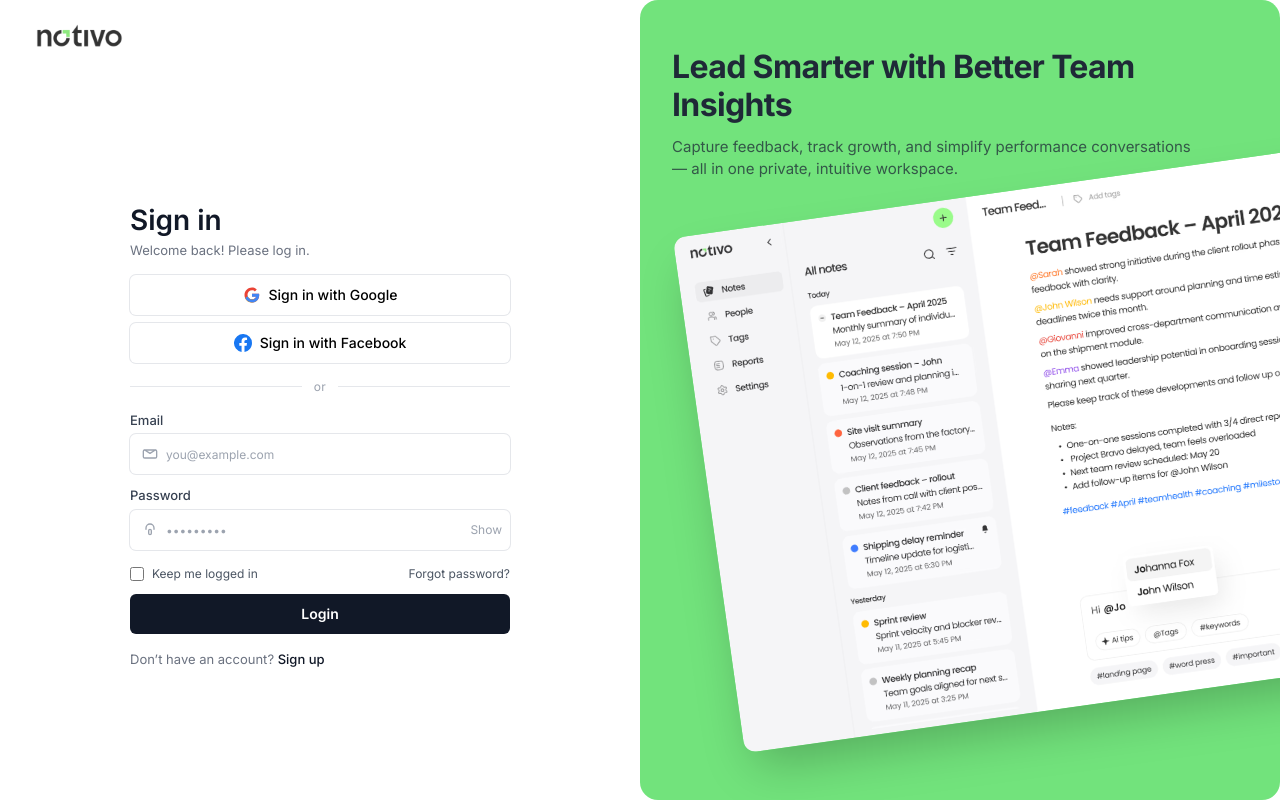
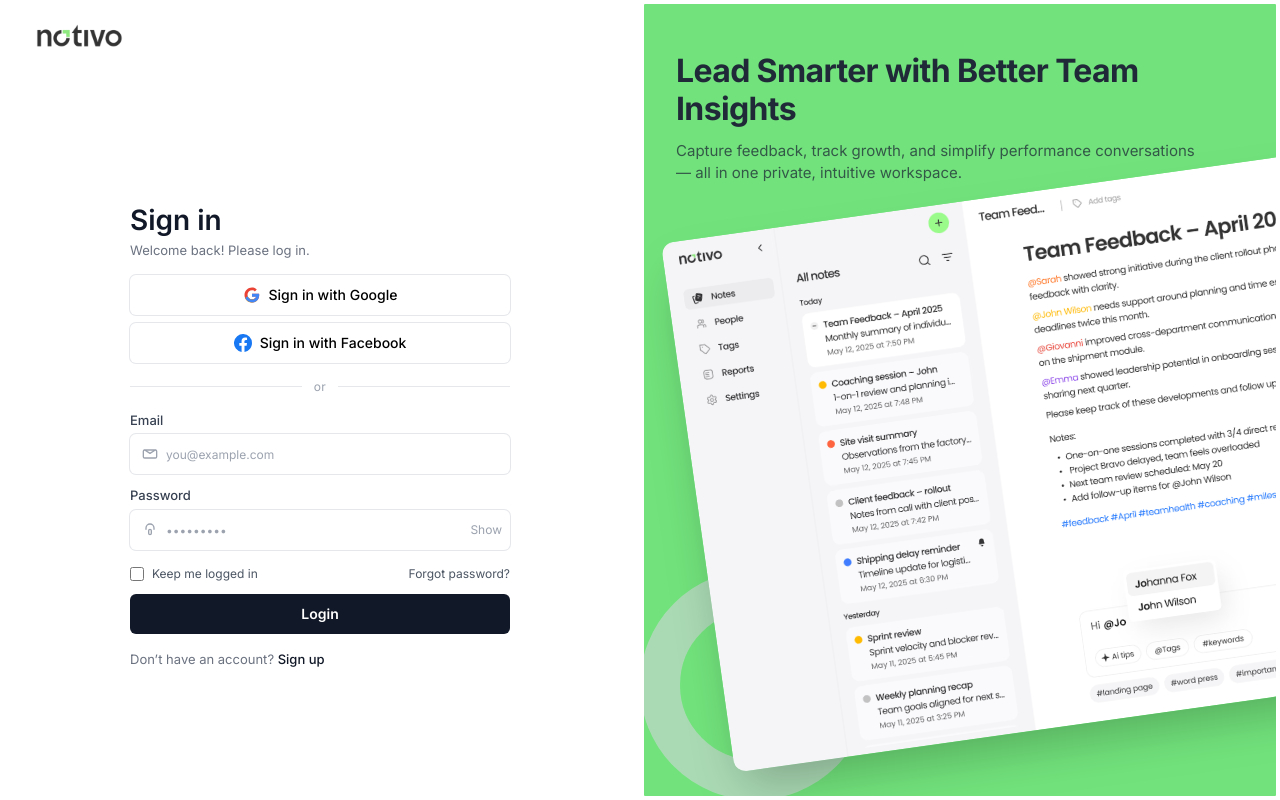
Before and after one commit to kashaffshoukat/notivo-auth, a React (Vite) app: page /login in a window 1280 px wide. Built offline with nearby package versions, Linux system fonts and the light colour scheme.

Commit message:
Update SigninPage.tsx

```diff
--- a/src/components/SigninPage.tsx
+++ b/src/components/SigninPage.tsx
@@ -4,19 +4,33 @@ import { Link } from "react-router-dom";
 /* ========================= Right Panel (tilted & cropped) ========================= */
 function RightPromo() {
   return (
-    <aside className="hidden md:block relative h-full w-full">
-      <div className="absolute inset-0 bg-[#72E37C] rounded-[18px] overflow-hidden">
-        <div className="px-8 pt-12 max-w-[640px]">
+    <aside className="hidden md:block relative h-full w-full p-1 sm:p-1 lg:p-1">
+      <div className="relative h-full w-full bg-[#72E37C] rounded-[1px] overflow-hidden">
+        {/* Decorative ring circles (behind the mockup) */}
+        <div className="absolute inset-0">
+
+          <div
+            className="pointer-events-none absolute
+              md:-bottom-1 md:-left-1 md:w-[140px] md:border-[40px]
+              lg:-bottom-1 lg:-left-1 lg:w-[200px] lg:border-[40px]
+              xl:-bottom-1 xl:-left-1 xl:w-[230px] xl:border-[40px]
+              aspect-square rounded-full border-gray-300/60 z-[1]"
+          />
+        </div>
+
+        {/* Text content */}
+        <div className="px-6 md:px-8 pt-10 md:pt-12 max-w-[640px] relative z-[3]">
           <h2 className="text-[32px] leading-[38px] font-extrabold tracking-[-0.02em] text-[#1f2937]">
             Lead Smarter with Better Team Insights
           </h2>
           <p className="mt-3 text-[15px] leading-[22px] text-[#1f2937]/75 max-w-[560px]">
-            Capture feedback, track growth, and simplify performance conversations <br/> —
+            Capture feedback, track growth, and simplify performance conversations <br /> —
             all in one private, intuitive workspace.
           </p>
         </div>
 
-        <div className="relative h-full">
+        {/* Tilted image */}
+        <div className="relative h-full z-[2]">
           <img
             src="/right-pannel.avif"
             alt="Product preview"
@@ -24,12 +38,10 @@ function RightPromo() {
             draggable={false}
             className="
               absolute
-              right-[-225px]
-              w-[125%]
-              max-w-none
-              rounded-xl
-              shadow-2xl
-              select-none
+              md:right-[-140px] md:w-[118%]
+              lg:right-[-200px] lg:w-[125%]
+              xl:right-[-240px] xl:w-[130%]
+              max-w-none rounded-xl shadow-2xl select-none
               transform origin-center rotate-[-8deg]
             "
           />
@@ -161,7 +173,7 @@ export default function SigninPage() {
           <img src="/logo.avif" alt="notivo" className="block h-6 w-auto select-none" draggable={false} />
         </div>
 
-        {/* Content: centered on small, left on md+ with a clean gap from logo */}
+        {/* Content */}
         <div className="flex-1 grid place-items-center mt-10 md:mt-16">
           <div className="w-full max-w-[380px] text-center md:text-left">
             <h1 className="text-[28px] leading-[34px] font-semibold text-gray-900">Sign in</h1>
```
